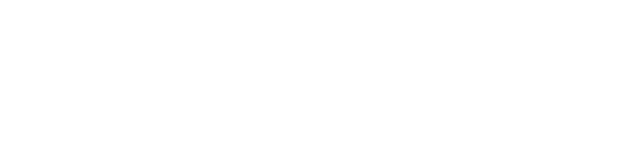
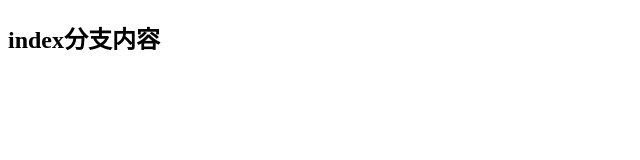
Before and after one commit to lkj1028/project_03, a plain HTML site: page index.html in a window 1280 px wide. Shown: the whole page, without its empty margins (0-640 px from the left). Drawn offline with Linux system fonts and the light colour scheme.

Commit message:
index分支修改的内容

```diff
--- a/index.html
+++ b/index.html
@@ -8,7 +8,7 @@
 </head>
 
 <body>
-
+    <h2>index分支内容</h2>
 </body>
 
 </html>
```
